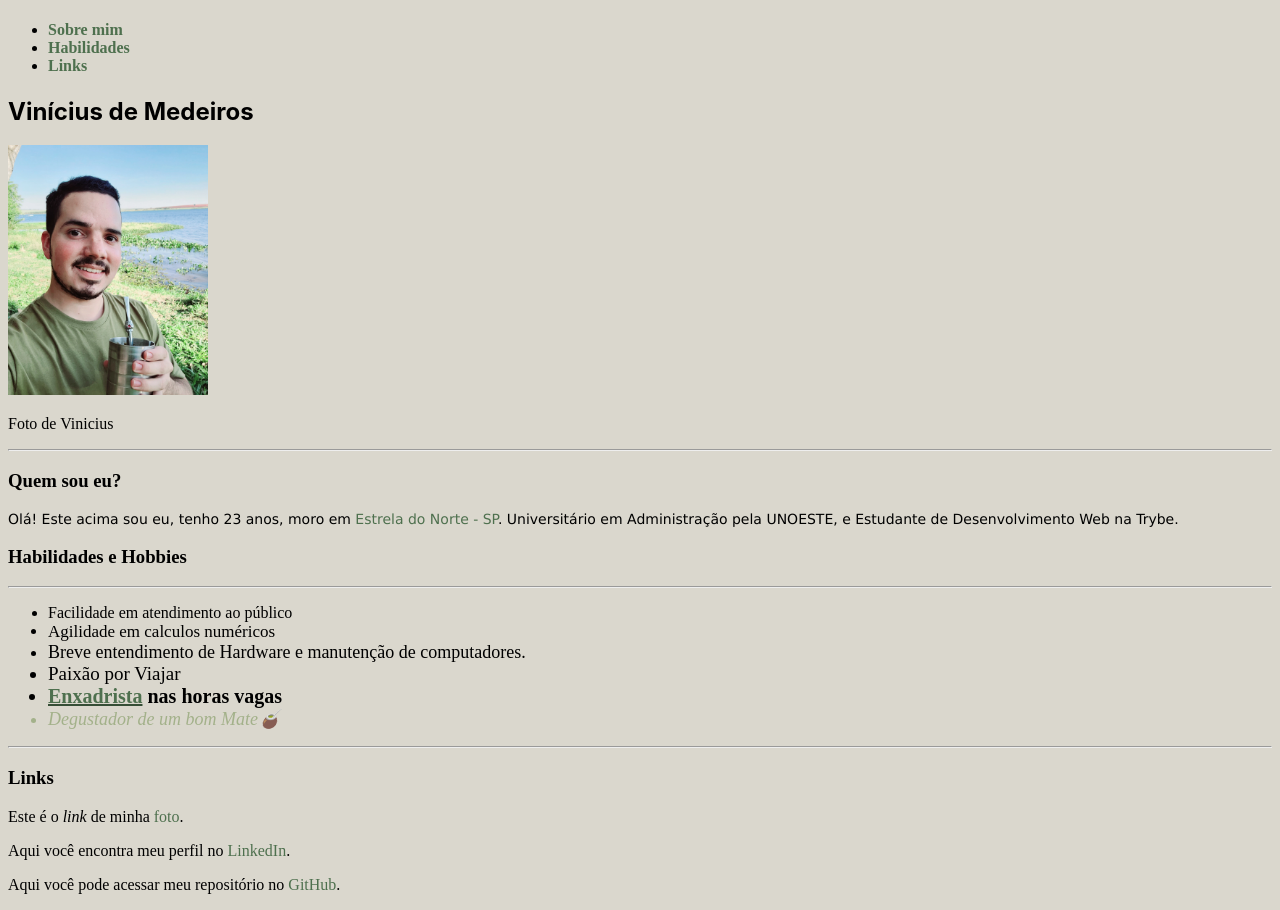
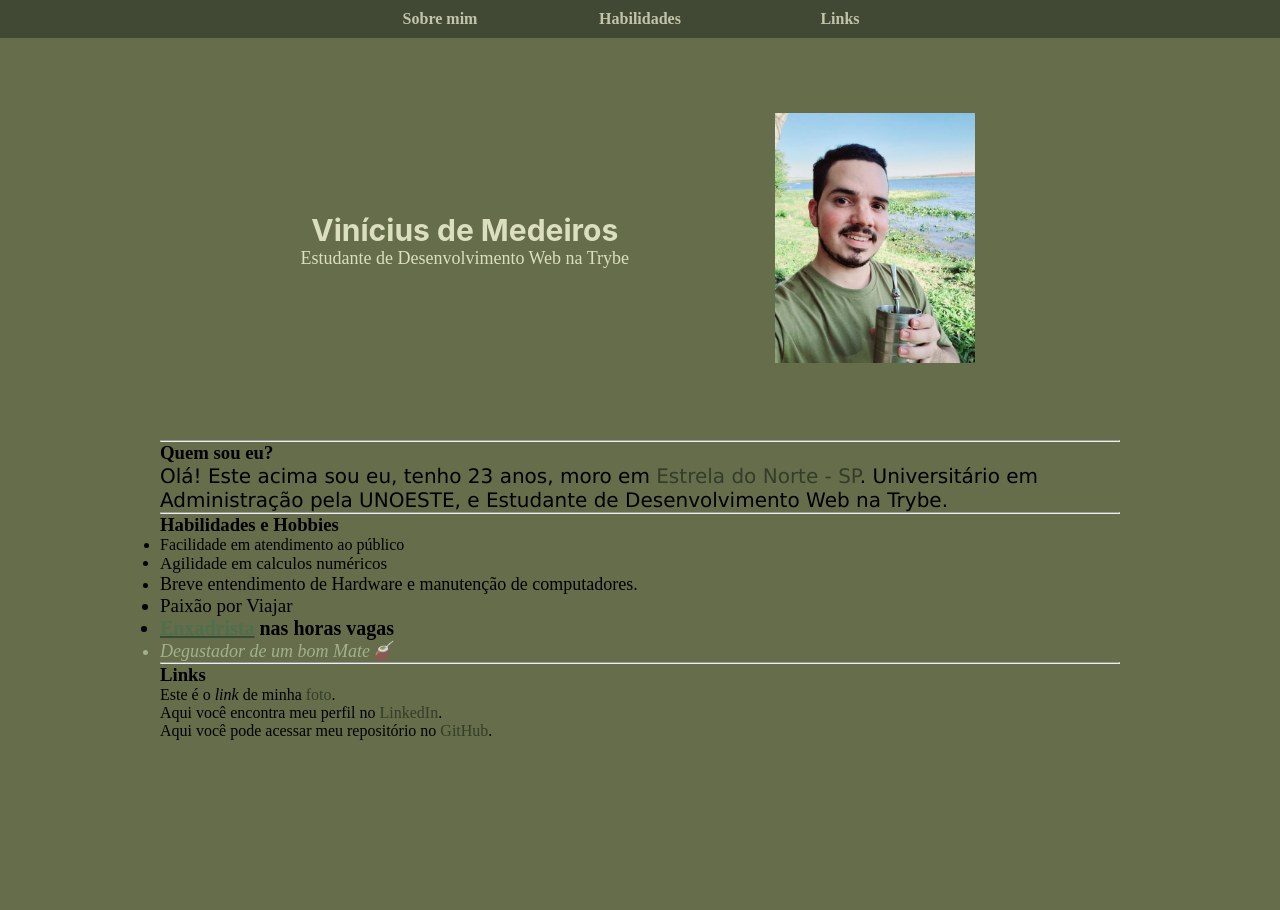
Before and after one commit to vmedeir0s/vmedeir0s.github.io, a plain HTML site: page index.html in a window 1280 px wide. After the commit the page ends 800 px from the top, so only its background shows below. Drawn offline with Linux system fonts and the light colour scheme.

Commit message:
Nova estilizaçao ao portfolio

```diff
--- a/index.html
+++ b/index.html
@@ -7,20 +7,25 @@
 </head>
 <body>
   <h4>
-    <ul>
-      <li><a href="#quem-sou-eu">Sobre mim</a></li>
-      <li><a href="#habilidades">Habilidades</a></li>
-      <li><a href="#links">Links</a></li>
-    </ul>
+    <nav>
+      <a href="#quem-sou-eu">Sobre mim</a>
+      <a href="#habilidades">Habilidades</a>
+      <a href="#links">Links</a>
+    </nav>
   </h4>
-  <h2>Vinícius de Medeiros</h2>
-  <img src="IMG_20210807_134720_982.webp" width="200px" alt="Foto de Vinicius tomando Mate ">
-  <p>Foto de Vinicius</p>
+    <div class="box">
+      <div class="container">
+        <div class="container-text">
+          <h2 class="meu_nome">Vinícius de Medeiros</h2>
+          <p>Estudante de Desenvolvimento Web na Trybe</p>
+        </div>
+        <div class="image"><img     id="minha_foto" src="IMG_20210807_134720_982.webp" width="200px"alt="Foto de Vinicius tomando Mate "></div>
+        </div>
       <hr>
       <h3 id="quem-sou-eu">Quem sou eu?</h3>
       <p class="personal_info">Olá! Este acima sou eu, tenho 23 anos, moro em <a href="https://www.google.com.br/maps/@-22.4884524,-51.6606747,2389m/data=!3m1!1e3" target="_blank">Estrela do Norte - SP</a>. Universitário em Administração pela UNOESTE, e Estudante de Desenvolvimento Web na Trybe.</p>
-  <h3 id="habilidades">Habilidades e Hobbies</h3>
       <hr>
+      <h3> Habilidades e Hobbies</h3>
          <ul>
           <li class="item_1">Facilidade em atendimento ao público</li>
           <li class="item_2">Agilidade em calculos numéricos</li>
@@ -34,5 +39,6 @@
         <p>Este é o <em>link</em> de minha <a href="IMG_20210807_134720_982.webp">foto</a>.</p>
         <p>Aqui você encontra meu perfil no <a href="https://www.linkedin.com/in/vinicius-medeiros-a081721ab/">LinkedIn</a>.</p>
         <p>Aqui você pode acessar meu repositório no <a href="https://github.com/vmedeir0s">GitHub</a>.</p>
+    </div>
   </body>
 </html>
--- a/style.css
+++ b/style.css
@@ -1,20 +1,74 @@
+*{
+  margin: 0;
+  padding: 0;
+  box-sizing: border-box;
+}
+
 body {
-  background-color: #DAD7CD;
+  background-color: #656D4A;
+}
+nav{
+  background-color: #414833;
+  margin-bottom: 2px;
+  display: flex;
+  justify-content: center;
+}
+nav > a {
+  padding: 10px;
+  color: #C2C5AA;
+  transition: 0.4s;
+  width: 200px;
+  text-align: center;
+}
+nav > a:hover{
+  background-color: #333828;
+
 }
 a {
   text-decoration: none;
-  color: #4e704e;
+  color: #333D29;
 }
 a:hover{
-  color: #344E41;
-  background-color: burlywood;
+  color: white;
 }
-h2 {
+
+.box{
+  margin: auto;
+  width: 75%;
+}
+
+.container{
+  margin: auto;
+  max-width: 100%;
+  height: 400px;
+  display: flex;
+  justify-content: space-evenly;
+  align-items: center;
+}
+
+.image{
+  max-width: auto;
+  height: auto;
+  padding: 5px;
+}
+
+.container-text{
+  display: flex;
+  color: #dbdfbf;
+  flex-direction: column;
+  justify-content: center;
+  text-align: center;
+  font-size: 18px;
+}
+
+.container-text > h2{
+  font-size: 30px;
   font-family: -apple-system, BlinkMacSystemFont, 'Segoe UI', Roboto, Oxygen, Ubuntu, Cantarell, 'Open Sans', 'Helvetica Neue', sans-serif;
 }
+
 .personal_info {
   font-family: Verdana, Geneva, Tahoma, sans-serif;
-  font-size: 14px;
+  font-size: 20px;
 }
 strong {
   font-weight: 600;
```
Lines whose indentation alone changed are shown as unchanged.
